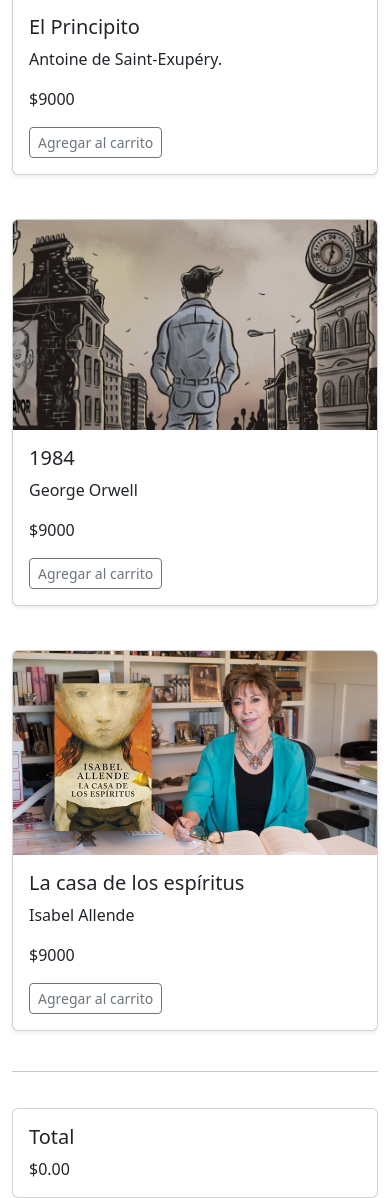
After one commit to sebastianparra1/djangoterceraprueba12, a Django app: page /tienda/0635fb44-1a55-4155-9435-8c5bb6217bc7 in a window 390 px wide. The commit adds this page. Shown: the part 392-1590 px from the top of the page. Run offline with Django 5.2, Linux system fonts and the light colour scheme; data comes from the database, SQL or seed files in the repository; both versions use the stored data as it was after the commit; some libraries are stand-ins or nearby versions.

Commit message:
agregue carrito

```diff
--- a/Blog1/urls.py
+++ b/Blog1/urls.py
@@ -22,14 +22,16 @@ from django.views.generic import TemplateView
 
 from django.conf import settings
 from django.conf.urls.static import static
+from Posts.views import tienda
+from Posts import views
 
 urlpatterns = [
     path('admin/', admin.site.urls),
     path('', include('Posts.urls')),
     path("accounts/", include("django.contrib.auth.urls")), #new
     path('iniciarsesion.html', TemplateView.as_view(template_name='iniciarsesion.html'), name='iniciar_sesion'),
-    path('accounts/', include('django.contrib.auth.urls')) #new
-
+    path('accounts/', include('django.contrib.auth.urls')), #new
+    path('tienda/', views.tienda, name='Tienda'),
 
 ]
 
--- a/Posts/admin.py
+++ b/Posts/admin.py
@@ -1,5 +1,7 @@
 from django.contrib import admin
 from .models import Post
+from .models import Producto
 # Register your models here.
 
 admin.site.register(Post)
+admin.site.register(Producto)
--- a/Posts/models.py
+++ b/Posts/models.py
@@ -23,3 +23,12 @@ class Cart(models.Model):
 
     def __str__(self):
         return f'Carrito de {self.user.username}'
+
+class Producto(models.Model):
+    nombre = models.CharField(max_length= 64)
+    categoria = models.CharField(max_length= 32)
+    precio = models.IntegerField()
+
+
+    def __str__(self):
+        return f'{self.nombre} -> {self.precio}'
--- a/Posts/templates/Posts/posts_page.html
+++ b/Posts/templates/Posts/posts_page.html
@@ -38,7 +38,7 @@
                     <h5 class="card-title">{{ post.title }}</h5>
                     <p class="card-text">{{ post.subtitulo }}</p>
                     <a href="{% url 'post' post.id %}" class="btn btn-primary">Leer Más</a>
-                    <a href="#" class="btn btn-primary">Comprar</a>
+                    <a href="{% url 'tienda' post.id %}" class="btn btn-primary">Comprar</a>
                 </div>
             </div>
         </div>
--- /dev/null
+++ b/Posts/templates/Posts/tienda.html
@@ -0,0 +1,84 @@
+{% extends 'main.html' %}
+
+{% block content %}
+<div class="container">
+    <h1>Carrito de Compras</h1>
+    <div class="row">
+        <div class="col-md-4">
+            <div class="card mb-4 shadow-sm">
+                <img src="https://cdn0.bodas.net/article/2248/3_2/960/jpg/98422-portada.jpeg" class="card-img-top" alt="El Principito">
+                <div class="card-body">
+                    <h5 class="card-title">El Principito</h5>
+                    <p class="card-text">Antoine de Saint-Exupéry.</p>
+                    <p class="card-text">$9000</p>
+                    <button type="button" class="btn btn-sm btn-outline-secondary agregar-btn">Agregar al carrito</button>
+                </div>
+            </div>
+        </div>
+
+        <div class="col-md-4">
+            <div class="card mb-4 shadow-sm">
+                <img src="http://127.0.0.1:8000/images/libro_1984.jpg" class="card-img-top" alt="Libro 2">
+                <div class="card-body">
+                    <h5 class="card-title">1984</h5>
+                    <p class="card-text">George Orwell</p>
+                    <p class="card-text">$9000</p>
+                    <button type="button" class="btn btn-sm btn-outline-secondary agregar-btn">Agregar al carrito</button>
+                </div>
+            </div>
+        </div>
+
+        <div class="col-md-4">
+            <div class="card mb-4 shadow-sm">
+                <img src="http://127.0.0.1:8000/images/LFBIU2UBMFHETIFHUCXUNQBXVQ.jpg" class="card-img-top" alt="Libro 3">
+                <div class="card-body">
+                    <h5 class="card-title">La casa de los espíritus</h5>
+                    <p class="card-text">Isabel Allende</p>
+                    <p class="card-text">$9000</p>
+                    <button type="button" class="btn btn-sm btn-outline-secondary agregar-btn">Agregar al carrito</button>
+                </div>
+            </div>
+        </div>
+    </div>
+
+    <hr>
+    <div class="row">
+        <div class="col-md-4 offset-md-8">
+            <div class="card">
+                <div class="card-body">
+                    <h5 class="card-title">Total</h5>
+                    <p class="card-text" id="total">$0.00</p>
+                </div>
+            </div>
+        </div>
+    </div>
+</div>
+
+<!-- Bootstrap y JavaScript -->
+<script src="https://stackpath.bootstrapcdn.com/bootstrap/4.5.2/js/bootstrap.bundle.min.js"></script>
+<script>
+    const totalElement = document.getElementById('total');
+    const agregarBtns = document.querySelectorAll('.agregar-btn');
+
+    let total = 0;
+
+    agregarBtns.forEach(button => {
+        button.addEventListener('click', function() {
+            let priceText = button.parentElement.querySelector('.card-text:nth-last-child(2)').textContent.trim();
+            let price = parseFloat(priceText.replace('$', ''));
+            if (button.textContent.trim() === 'Agregar al carrito') {
+                total += price;
+                button.textContent = 'Quitar del carrito';
+                button.classList.remove('btn-outline-secondary');
+                button.classList.add('btn-outline-danger');
+            } else {
+                total -= price;
+                button.textContent = 'Agregar al carrito';
+                button.classList.remove('btn-outline-danger');
+                button.classList.add('btn-outline-secondary');
+            }
+            totalElement.textContent = `$${total.toFixed(2)}`;
+        });
+    });
+</script>
+{% endblock %}
--- a/Posts/urls.py
+++ b/Posts/urls.py
@@ -5,6 +5,6 @@ from . import views
 urlpatterns = [
     path('', views.home, name="home"),
     path('post/<str:pk>', views.post, name="post"),
-    path('accounts/', include('django.contrib.auth.urls'))
-
+    path('accounts/', include('django.contrib.auth.urls')),
+    path ('tienda/<str:pk>', views.tienda, name= "tienda"),
 ]
--- a/Posts/views.py
+++ b/Posts/views.py
@@ -44,3 +44,8 @@ def cart_view(request):
 
 def login_view(request):
     return render(request, 'registration/login.html')
+
+def tienda(request, pk):
+    tienda = Post.objects.get(id=pk)
+    context ={'tienda': tienda }
+    return render(request, 'Posts/tienda.html')
```
Also changed, not shown: Posts/migrations/0003_producto.py (added), db.sqlite3.
